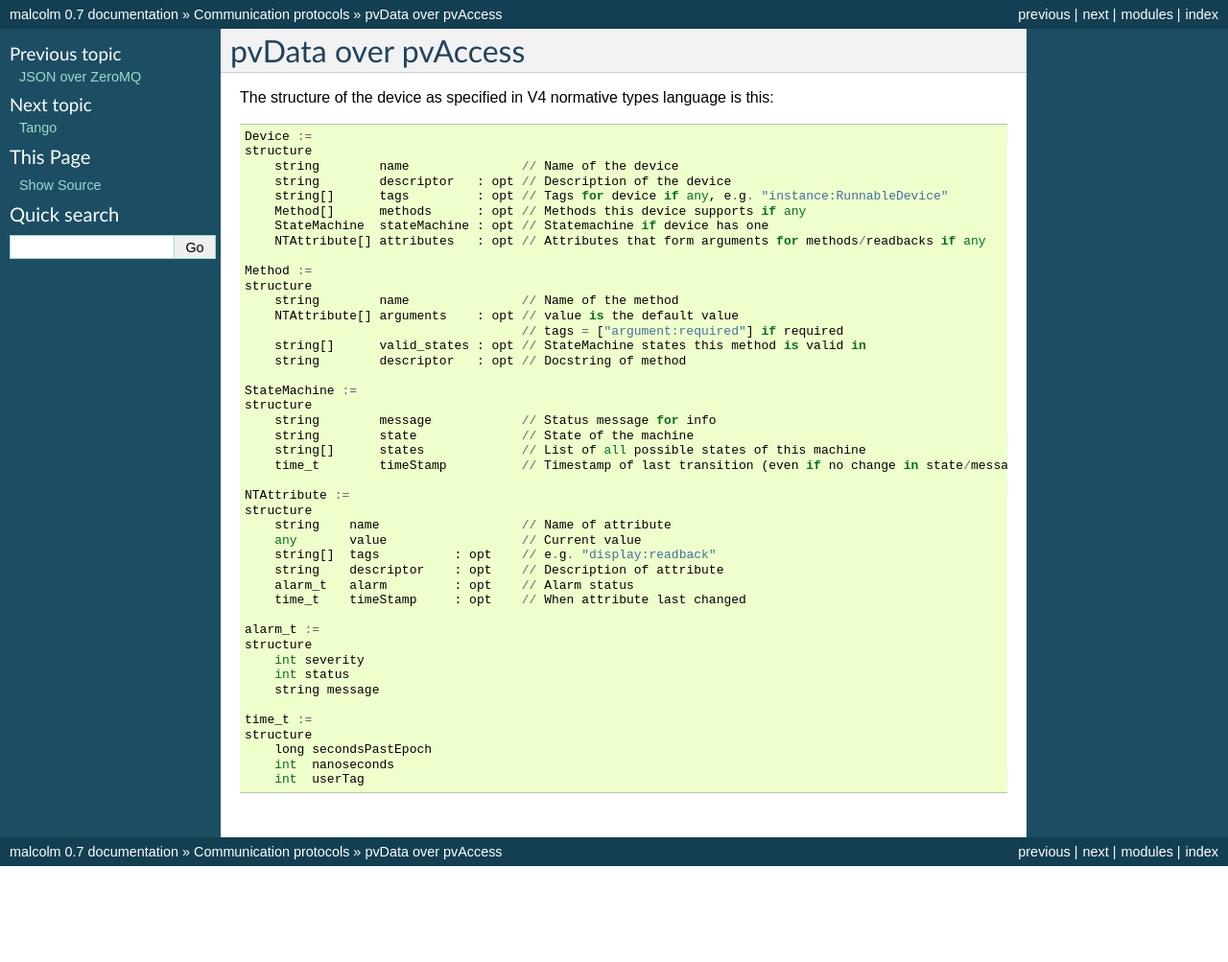
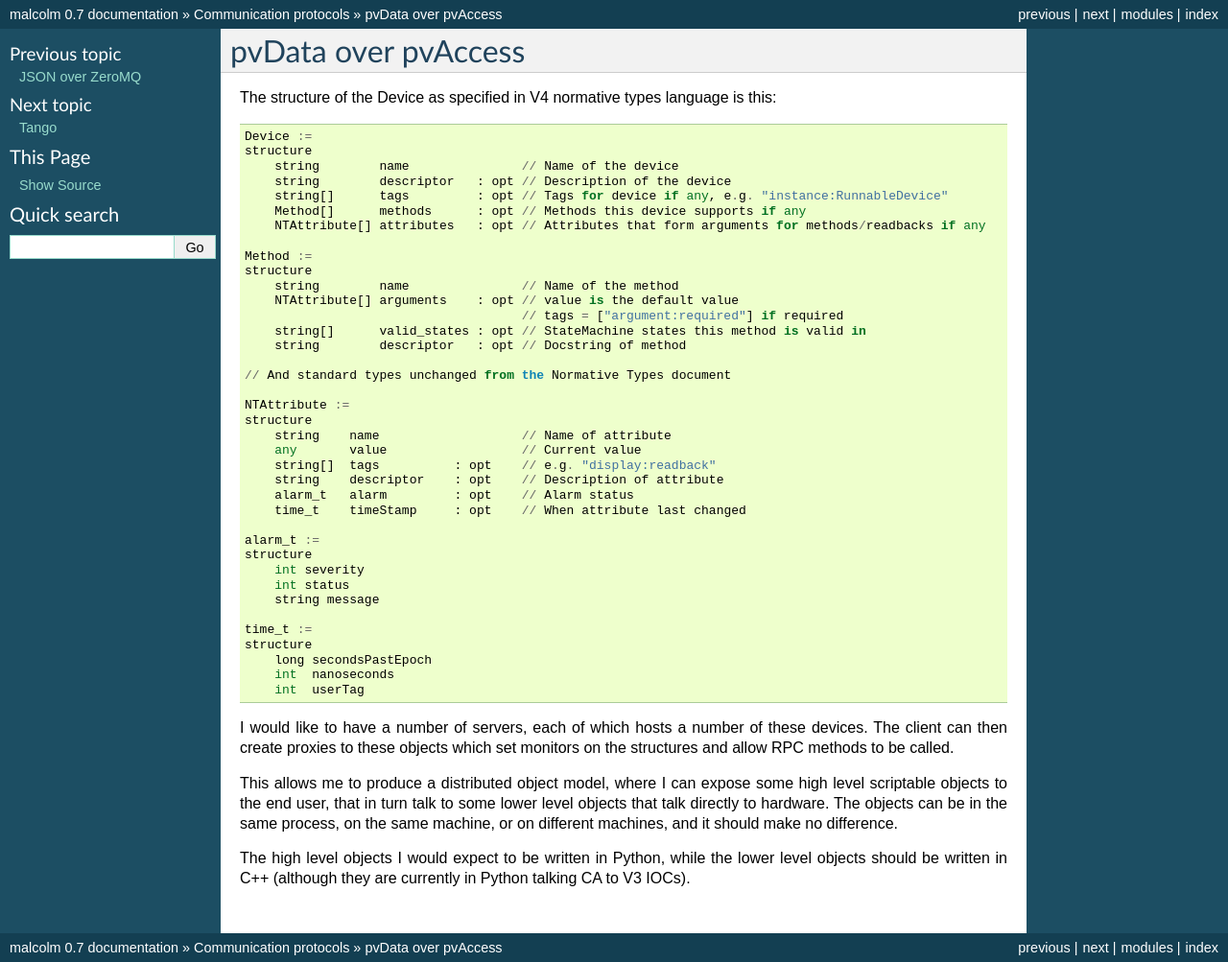
Before and after one commit to DiamondLightSource/malcolm, a Sphinx documentation site: the page built from docs/comms/pva.rst, in a window 1280 px wide. Shown: the whole page at 96% size. Built offline with Sphinx 7.4.7, drawn with Linux system fonts in a browser that asks for light colours; before the commit the page ends 903 px from its top, so only the background shows below that.

```diff
--- a/docs/comms/pva.rst
+++ b/docs/comms/pva.rst
@@ -1,7 +1,7 @@
 pvData over pvAccess
 ====================
 
-The structure of the device as specified in V4 normative types language is this::
+The structure of the Device as specified in V4 normative types language is this::
 
     Device :=
     structure
@@ -9,7 +9,6 @@ The structure of the device as specified in V4 normative types language is this:
         string        descriptor   : opt // Description of the device
         string[]      tags         : opt // Tags for device if any, e.g. "instance:RunnableDevice"
         Method[]      methods      : opt // Methods this device supports if any
-        StateMachine  stateMachine : opt // Statemachine if device has one
         NTAttribute[] attributes   : opt // Attributes that form arguments for methods/readbacks if any
 
     Method :=
@@ -20,12 +19,7 @@ The structure of the device as specified in V4 normative types language is this:
         string[]      valid_states : opt // StateMachine states this method is valid in
         string        descriptor   : opt // Docstring of method
 
-    StateMachine :=
-    structure
-        string        message            // Status message for info
-        string        state              // State of the machine
-        string[]      states             // List of all possible states of this machine
-        time_t        timeStamp          // Timestamp of last transition (even if no change in state/message)
+    // And standard types unchanged from the Normative Types document
 
     NTAttribute :=
     structure
@@ -47,3 +41,16 @@ The structure of the device as specified in V4 normative types language is this:
         long secondsPastEpoch
         int  nanoseconds
         int  userTag
+
+I would like to have a number of servers, each of which hosts a number of these devices.
+The client can then create proxies to these objects which set monitors on the structures
+and allow RPC methods to be called.
+
+This allows me to produce a distributed object model, where I can expose some high level
+scriptable objects to the end user, that in turn talk to some lower level objects that
+talk directly to hardware. The objects can be in the same process, on the same machine,
+or on different machines, and it should make no difference.
+
+The high level objects I would expect to be written in Python, while the lower level
+objects should be written in C++ (although they are currently in Python talking CA to
+V3 IOCs).
```
Also changed, not shown: docs/devices.rst (+47 -3 lines).
